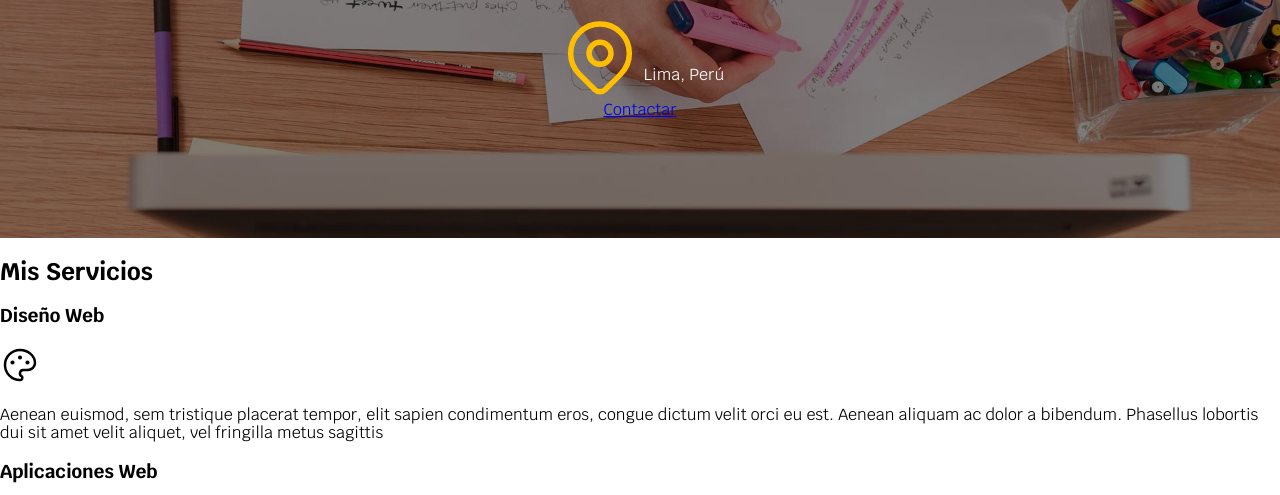
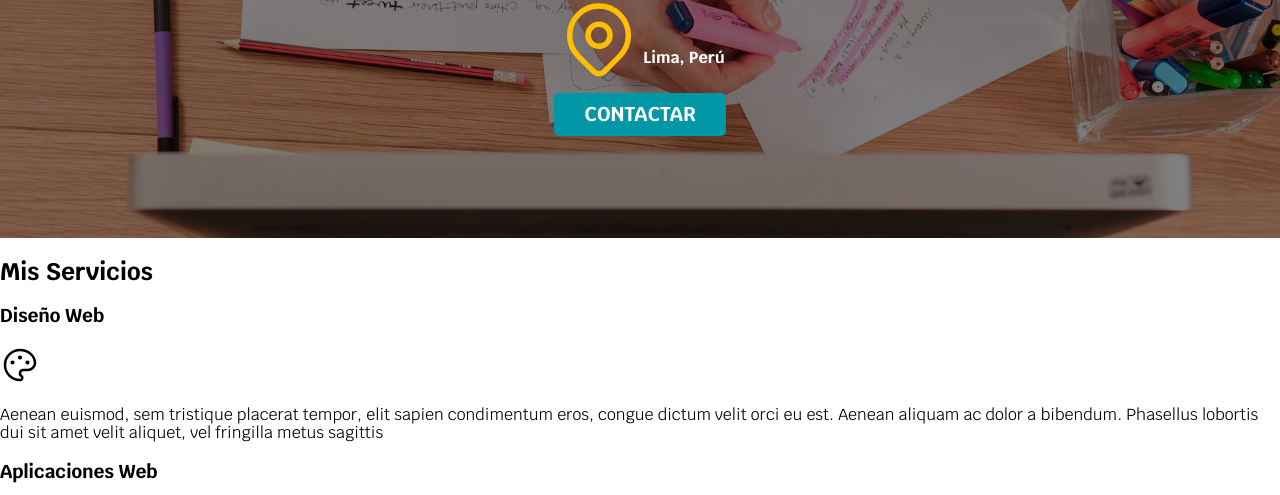
Before and after one commit to JohnCR2022/JC-Consultores, a plain HTML site: page index.html in a window 1280 px wide. Shown: the part 350-845 px from the top of the page. Drawn offline with Linux system fonts and the light colour scheme.

Commit message:
formato boton contactar ok

```diff
--- a/css/styles copy.css
+++ /dev/null
@@ -1,63 +0,0 @@
-
-h1{
-    text-align: center;
-}
-/* h1 {
-    font-size: 3.8rem;
-}
-h2 {
-    font-size: 2.8rem;
-}
-h3 {font-size: 1.8rem;
-}
-
-h1,h2,h3 {
-text-align: center;
-
-} */
-
-.titulo span {
-    font-size: 2rem;
-}
-.contenedor{
-    /* si activo los 2 se centra el texto, si lo quito se va a la izquierda */
-    /* display: flex;
-    justify-content: space-between; */
-    max-width: 120rem;
-    margin: 0 auto
-}
-.nav-bg {
-    background-color: var(--secundario);
-}
-.navegacion-principal{
-    display: flex;
-    flex-direction: column;
-
-}
-
-
-.navegacion-principal a {
-    display: block;
-    text-align: center;
-    color: var(--blanco);
-    text-decoration: none;
-    font-size: 2rem;
-    font-weight: 700;
-    padding: 1rem;
-}
-
-.navegacion-principal a:hover {
-    background-color: var(--primario);
-    color: var(--oscuro);
-    }
-
-
-.contenido-hero h2,
-.contenido-hero p {
-    color:var(--blanco)
-}
-
-.ubicacion{
-    display: flex;
-
-}
--- a/css/styles.css
+++ b/css/styles.css
@@ -39,6 +39,20 @@ body {
 .contenedor{
     max-width: 120rem;
     margin: 0 auto
+}
+
+.boton {
+background-color: var(--secundario);
+color:var(--blanco);
+padding: 1rem 3rem;
+margin-top: 1rem;
+font-size: 2rem;
+text-decoration: none;
+text-transform: uppercase;
+font-weight: 700;
+border-radius: 0.5rem;
+
+
 }
 
 .navegacion-principal{
@@ -97,5 +111,6 @@ body {
 .ubicacion{
     display: flex;
     align-items: flex-end;
+    font-weight: 700;
 
 }
--- a/index.html
+++ b/index.html
@@ -46,7 +46,7 @@
 
             </div>
 
-            <a href="#">Contactar</a>
+            <a class="boton" href="#">Contactar</a>
         </div>
     </section>
 
```
